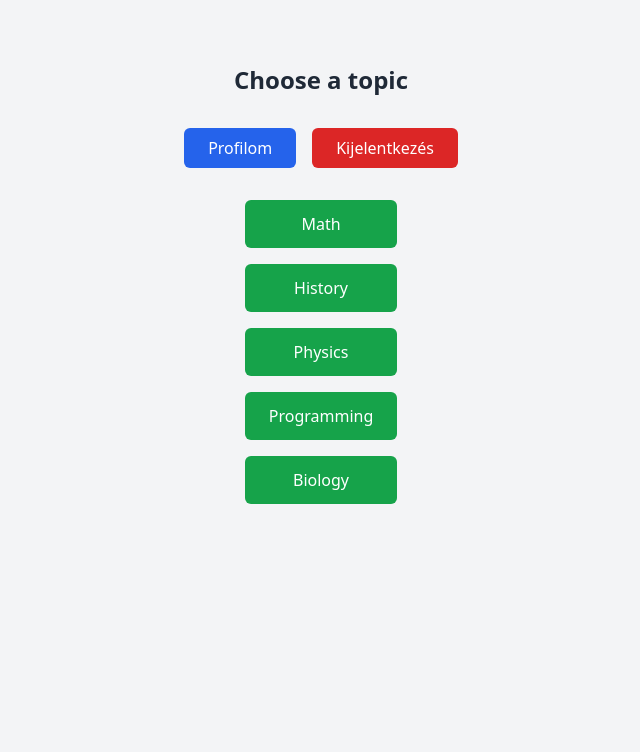
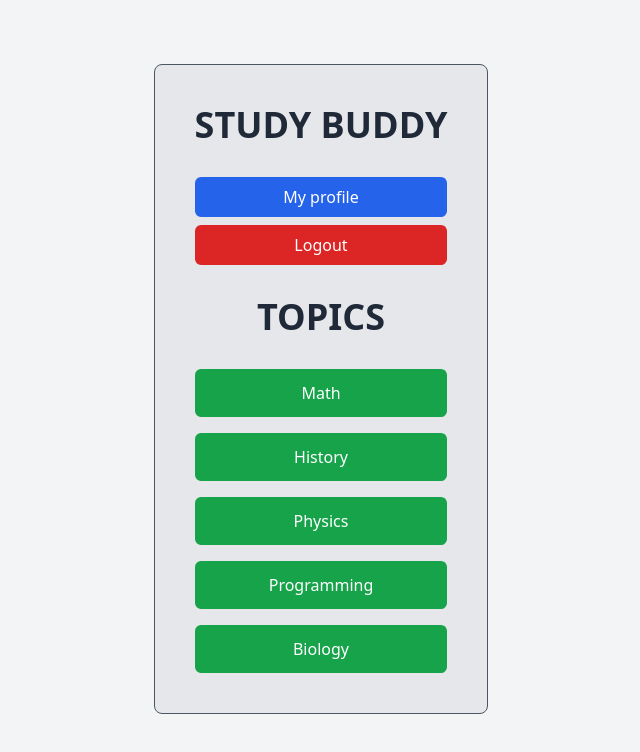
Before and after one commit to MartinezHrcz/StudyBuddy, a React (Vite) app in the folder project/frontend/: page /main in a window 1280 px wide. Shown: the top 752 px of the page, without its empty margins (319-959 px from the left). Built offline with nearby package versions, Linux system fonts and the light colour scheme.

Commit message:
styling: main page updated

```diff
--- a/project/frontend/src/pages/Main.jsx
+++ b/project/frontend/src/pages/Main.jsx
@@ -53,23 +53,28 @@ export default function Main() {
 
   return (
       <div className="min-h-screen flex flex-col items-center pt-16 bg-gray-100">
-          <h2 className="text-2xl font-semibold text-gray-800 mb-8 text-center">
-              Choose a topic
+          <div className="bg-gray-200 p-10 border rounded-lg border-gray-600">
+              <h2 className="text-4xl uppercase font-bold text-gray-800 mb-8 text-center">
+                  Study Buddy
               </h2>
-          <div className="flex space-x-4 mb-8">
+              <div className="flex flex-col space-y-2 mb-8 ">
                   <button
                       onClick={goToProfile}
                       className="px-6 py-2 bg-blue-600 text-white rounded-md hover:bg-blue-700 transition"
                   >
-                  Profilom
+                      My profile
                   </button>
                   <button
                       onClick={logout}
                       className="px-6 py-2 bg-red-600 text-white rounded-md hover:bg-red-700 transition"
                   >
-                  Kijelentkezés
+                      Logout
                   </button>
               </div>
+
+              <h2 className="text-4xl uppercase font-bold text-gray-800 mb-8 text-center">
+                  Topics
+              </h2>
 
               <ul className="flex flex-col items-center space-y-4">
                   {topics.map((t) => (
@@ -84,5 +89,6 @@ export default function Main() {
                   ))}
               </ul>
           </div>
+      </div>
   );
 }
```
Lines whose indentation alone changed are shown as unchanged.
